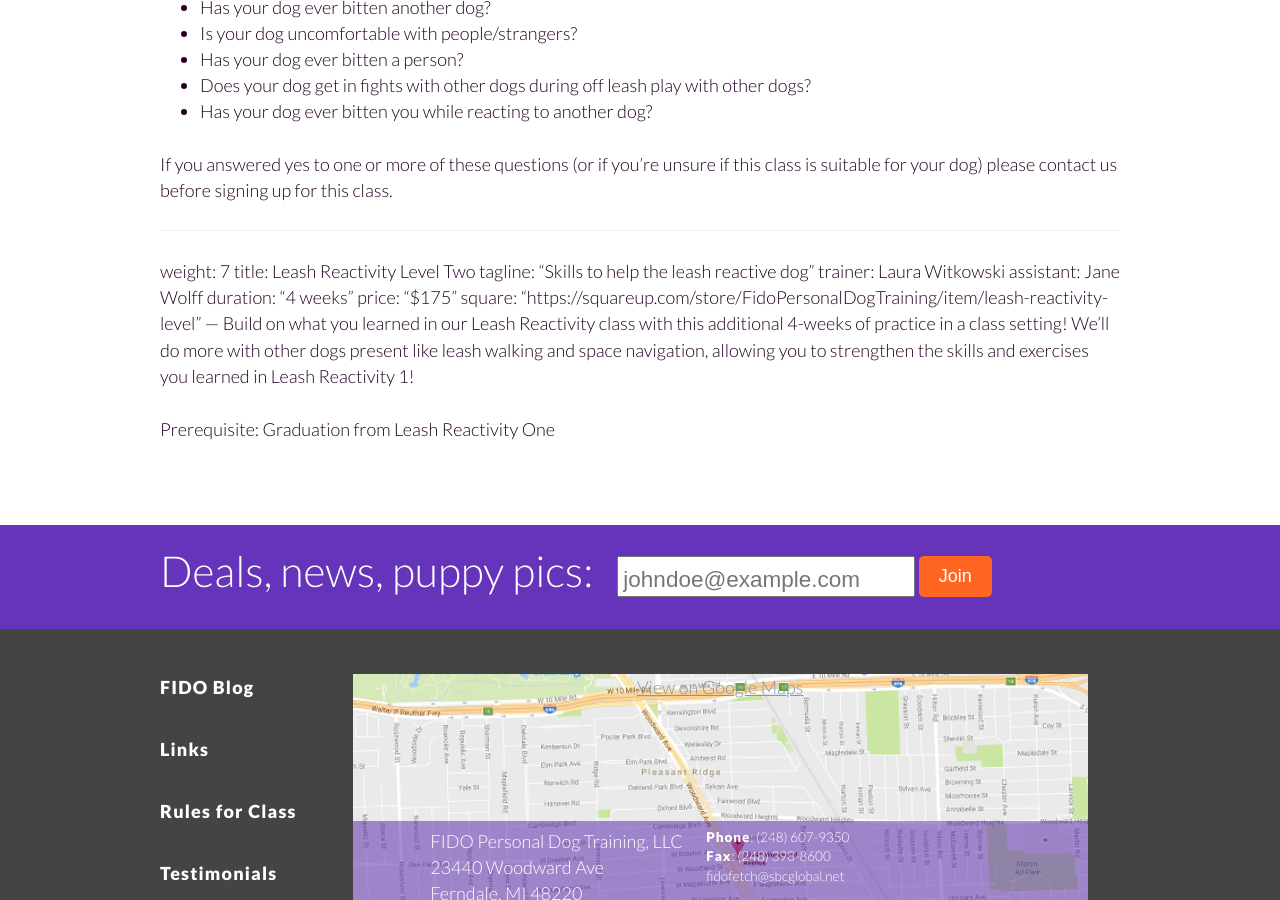
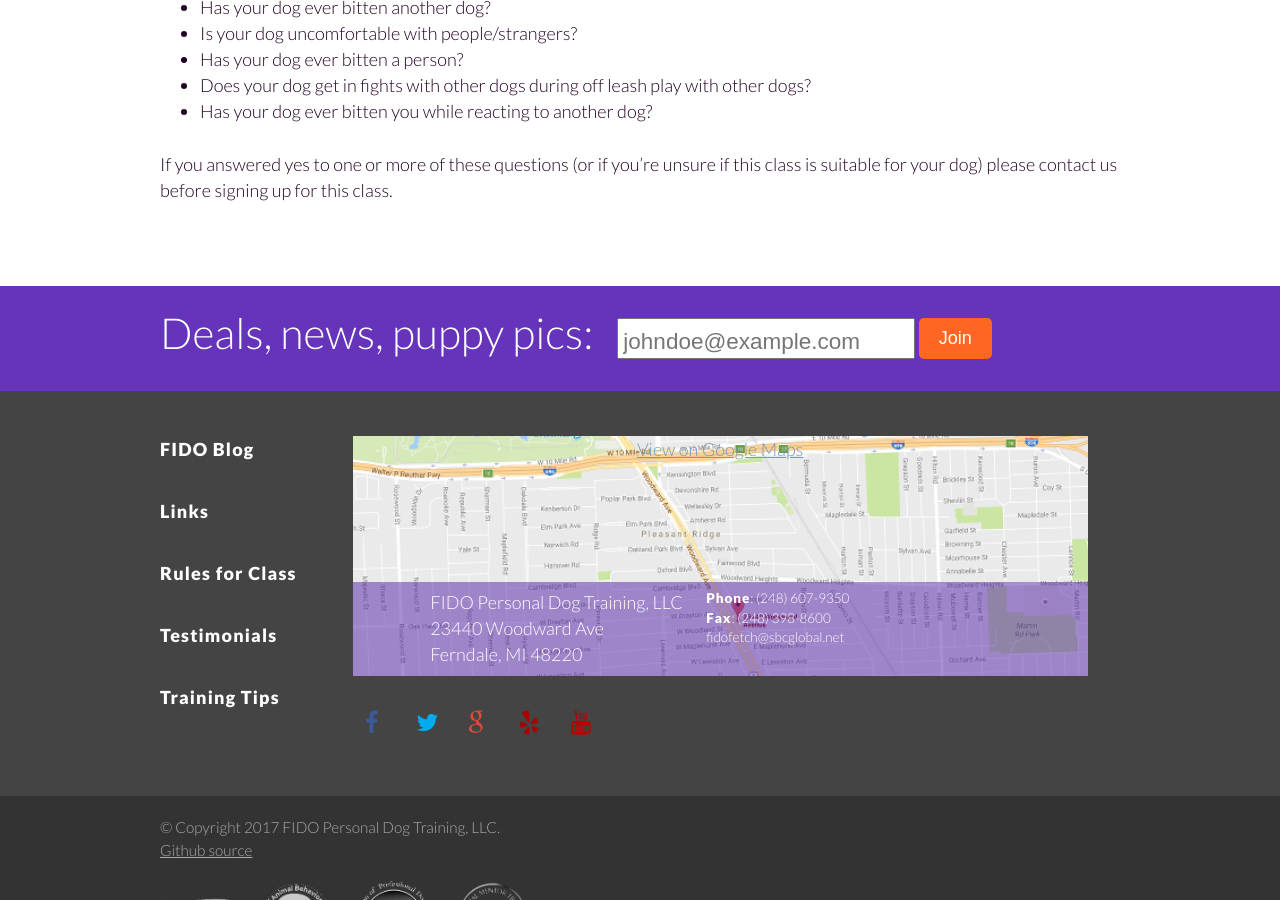
Before and after one commit to fidodogtraining/fidodogtraining.github.io, a Jekyll site: the page built from _classes/leash-reactivity.md, in a window 1280 px wide and 900 px high, scrolled down 848 px. Built offline with Jekyll 4.4.1, drawn with Linux system fonts in a browser that asks for light colours.

Commit message:
Update leash-reactivity.md

```diff
--- a/_classes/leash-reactivity.md
+++ b/_classes/leash-reactivity.md
@@ -27,19 +27,3 @@ Answer the following yes or no questions to see if this class is suitable for yo
 
 If you answered yes to one or more of these questions (or if you’re unsure if this
 class is suitable for your dog) please contact us before signing up for this class.
-
----
-weight: 7
-title: Leash Reactivity Level Two
-tagline: "Skills to help the leash reactive dog"
-trainer: Laura Witkowski
-assistant: Jane Wolff
-duration: "4 weeks"
-price: "$175"
-square: "https://squareup.com/store/FidoPersonalDogTraining/item/leash-reactivity-level"
----
-Build on what you learned in our Leash Reactivity class with this additional 4-weeks of practice
-in a class setting! We’ll do more with other dogs present like leash walking and space navigation,
-allowing you to strengthen the skills and exercises you learned in Leash Reactivity 1!
-
-Prerequisite: Graduation from Leash Reactivity One
```
